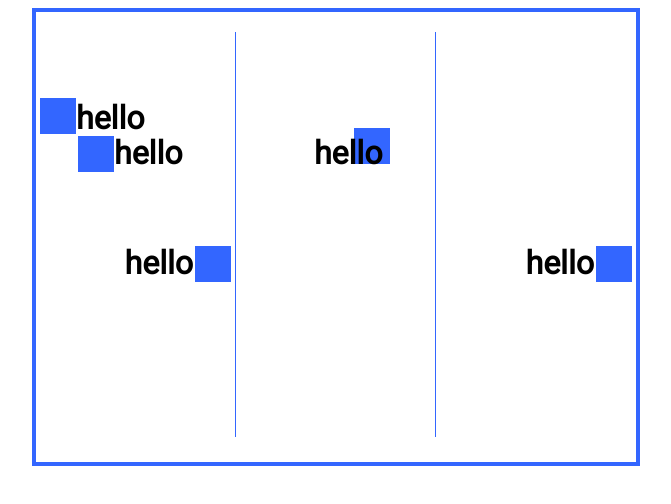
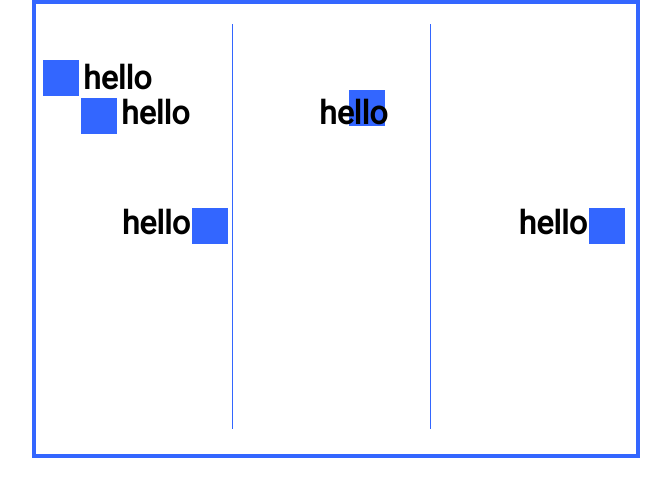
Before and after one commit to HannaPatsiuk/https-github.com-HannaPatsiuk-classwork_31-07_third_task, a plain HTML site: page index.html in a window 1280 px wide. Shown: the whole page, without its empty margins (304-975 px from the left). Drawn offline with Linux system fonts and the light colour scheme.

Commit message:
third task

```diff
--- a/css/style.css
+++ b/css/style.css
@@ -1,18 +1,22 @@
+*{
+	margin: 0 auto;
+	padding: 0;
+}
 .wrap{
 	width: 600px;
 	height: 450px;
 	border: solid 4px #3366ff;
 	text-align: center;
 	margin: 0 auto;
-	font-family: Roboto;
+	font-family: 'Roboto';
 	font-size: 32px;
 	font-weight: bold;
 }
 .column_1, .column_2, .column_3{
 	height: 90%;
-	width: 33.33%;
+	width: 190px;
 	box-sizing: border-box;
-	float: left;
+	display: inline-block;
 	margin: 20px auto;
 	position: relative;
 }
@@ -23,7 +27,6 @@
 	width: 36px;
 	height: 36px;
 	background: #3366ff;
-	margin-left: 4px;
 	position: absolute;
 
 }
@@ -46,23 +49,23 @@ p{
 }
 .item1{
 	left: 0px;
-	top: 66px;
+	top: 36px;
 }
 .item2{
 	left: 38px;
-	top: 104px;
+	top: 74px;
 }
 .item3{
 	right: 4px;
-	top: 214px;
+	top: 184px;
 }
 .item3, .item5{
 	right: 4px;
-	top: 214px;
+	top: 184px;
 }
 .item4{
 	right: 45px;
-	top: 96px;
+	top: 66px;
 }
 .p4{
 	z-index: 1;
```
